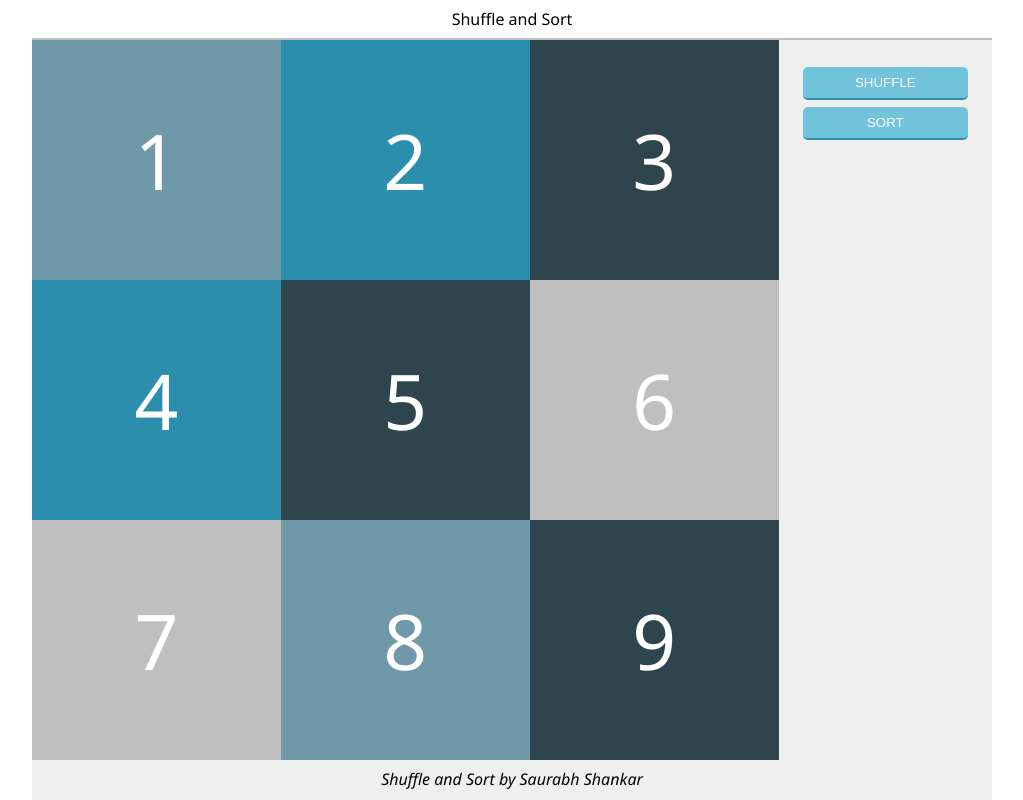
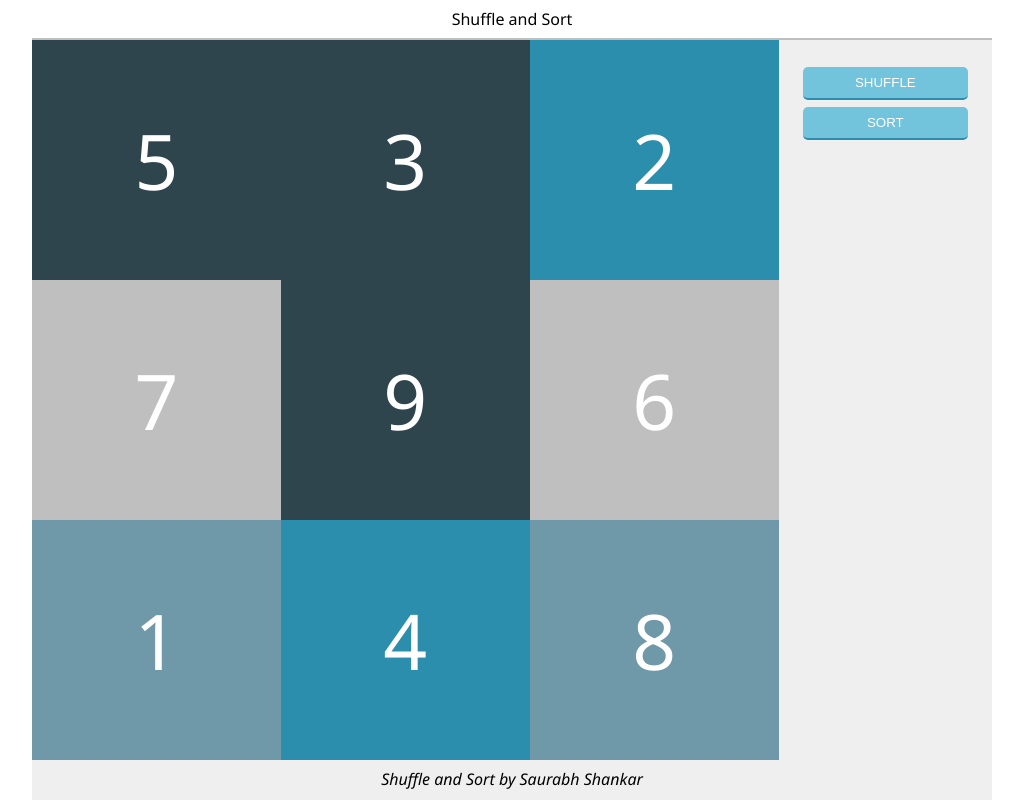
Before and after one commit to sshankar02/oh-suffle-sort, a plain HTML site: page index.html in a window 1280 px wide. Both pictures are taken after a click on the button "SHUFFLE". Shown: the whole page, without its empty margins (128-1151 px from the left). Drawn offline with Linux system fonts and the light colour scheme.

Commit message:
sort and shuffle

```diff
--- a/app.js
+++ b/app.js
@@ -12,6 +12,19 @@ initialState = {
 };
 const initialStateNums = Object.keys(initialState);
 
+const getShuffledCards = (nums) => {
+    const orderedNums = nums; // immutability
+    const shuffledNums = [];
+    while (shuffledNums.length !== orderedNums.length) {
+      const random = parseInt(Math.random() * 10); // since Math.random returns floating point
+      if (random && !shuffledNums.includes(random)) {
+        shuffledNums.push(random);
+      }
+    }
+    console.log(shuffledNums);
+    return shuffledNums;
+};
+
 const renderCards = (_nums) => {
     const nums = _nums; // immutability
     const arrElements = document.querySelectorAll(".card-grid div");
@@ -21,6 +34,13 @@ const renderCards = (_nums) => {
     });
 };
 
+const sortCards = () => {
+    renderCards(initialStateNums);
+};
+const shuffleCards = () => {
+    const shuffledCards = getShuffledCards(initialStateNums);
+    renderCards(shuffledCards);
+};
 
 window.onload = function () {
     renderCards(initialStateNums);
--- a/index.html
+++ b/index.html
@@ -15,8 +15,8 @@
             <span>Shuffle and Sort</span>
         </div>
         <div class="action-controls">
-            <button>SHUFFLE</button>
-            <button>SORT</button>
+            <button onclick="shuffleCards()">SHUFFLE</button>
+            <button onclick="sortCards()">SORT</button>
         </div>
         <div class="card-grid">
             <div class="one"></div>
```
